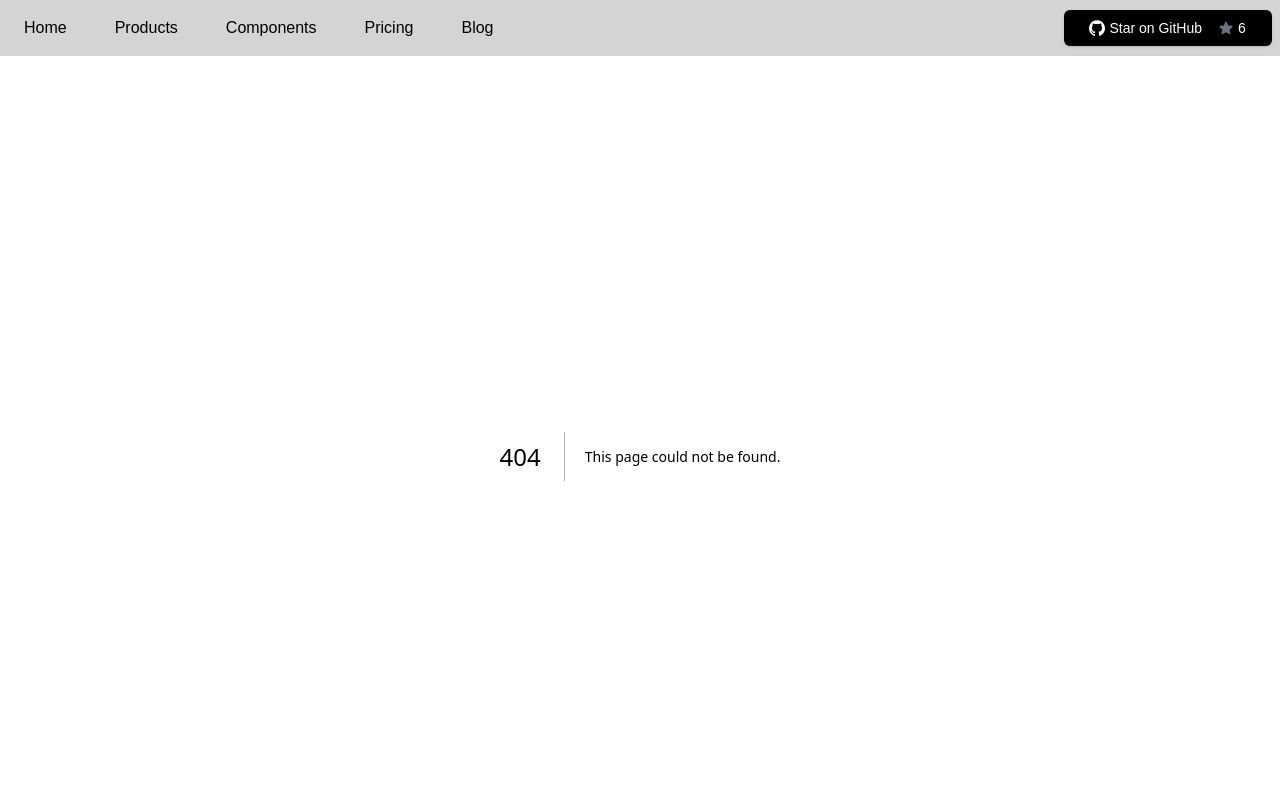
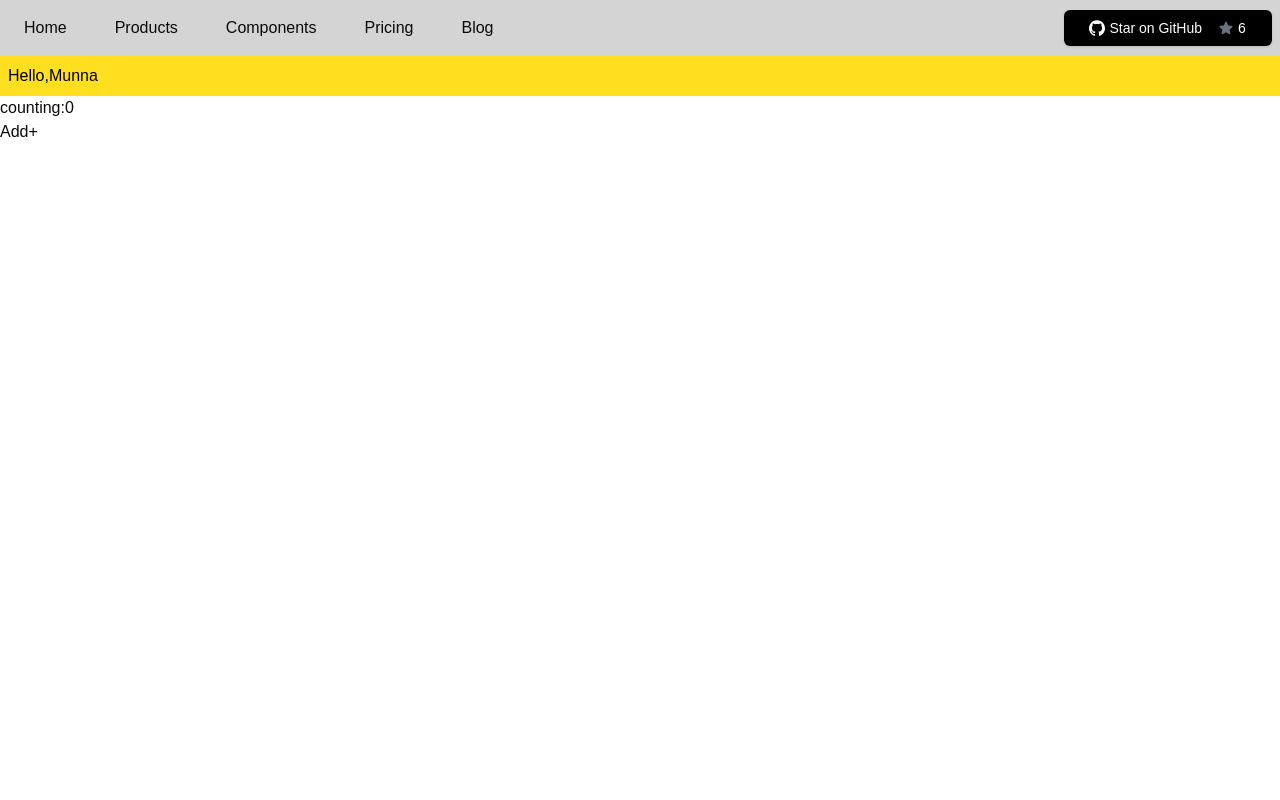
Before and after one commit to Niadul-Munna/playground-nextjs, a Next.js app: page /components in a window 1280 px wide. Before the commit this address had no page. Shown: the top 800 px of the page. Built offline with nearby package versions, Linux system fonts and the light colour scheme.

Commit message:
new page for react hooks tesing

```diff
--- /dev/null
+++ b/src/app/(pages)/components/page.tsx
@@ -0,0 +1,12 @@
+import Reactmemo from "@/hooks/react-memo";
+import React from "react";
+
+const Componentspage = () => {
+  return (
+    <div className="w-full h-screen mx-auto ">
+      <Reactmemo />
+    </div>
+  );
+};
+
+export default Componentspage;
```
